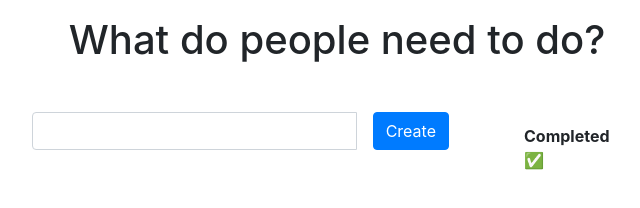
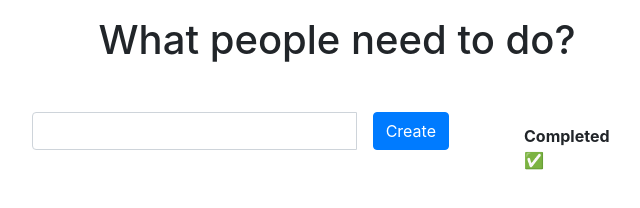
Before and after one commit to Abid-Amjad/todo-app, a website: page public/index.html in a window 1280 px wide. Shown: the whole page, without its empty margins (303-943 px from the left). Drawn offline with nearby package versions, Linux system fonts and the light colour scheme; no server answers.

Commit message:
todoupdate

```diff
--- a/public/index.html
+++ b/public/index.html
@@ -10,7 +10,7 @@
   </head>
   <body>
     <div class="container mt-3 w-50">
-      <h1 class="mb-5 text-center">What do people need to do? </h1>
+      <h1 class="mb-5 text-center">What people need to do? </h1>
       <div class="row">
         <div class="col-9 pr-5">
           <div class="input-group mb-3">
```
